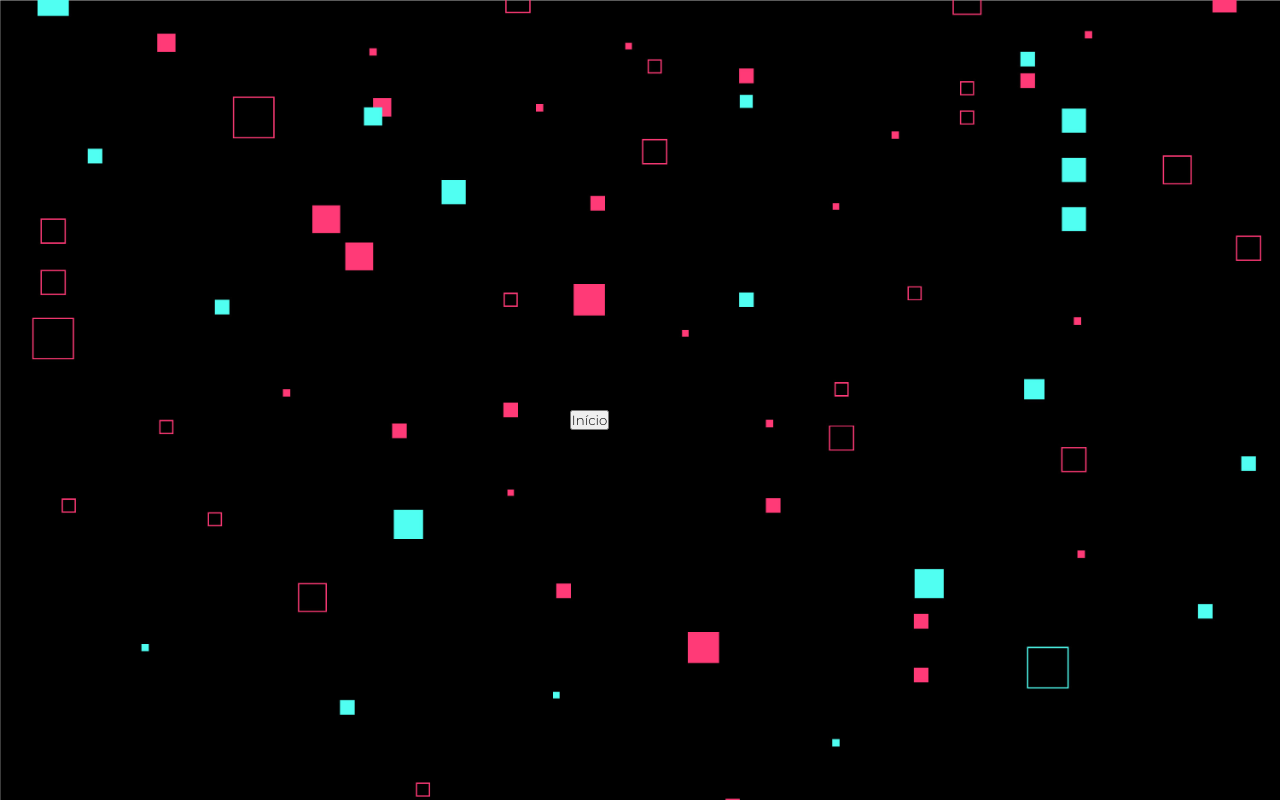
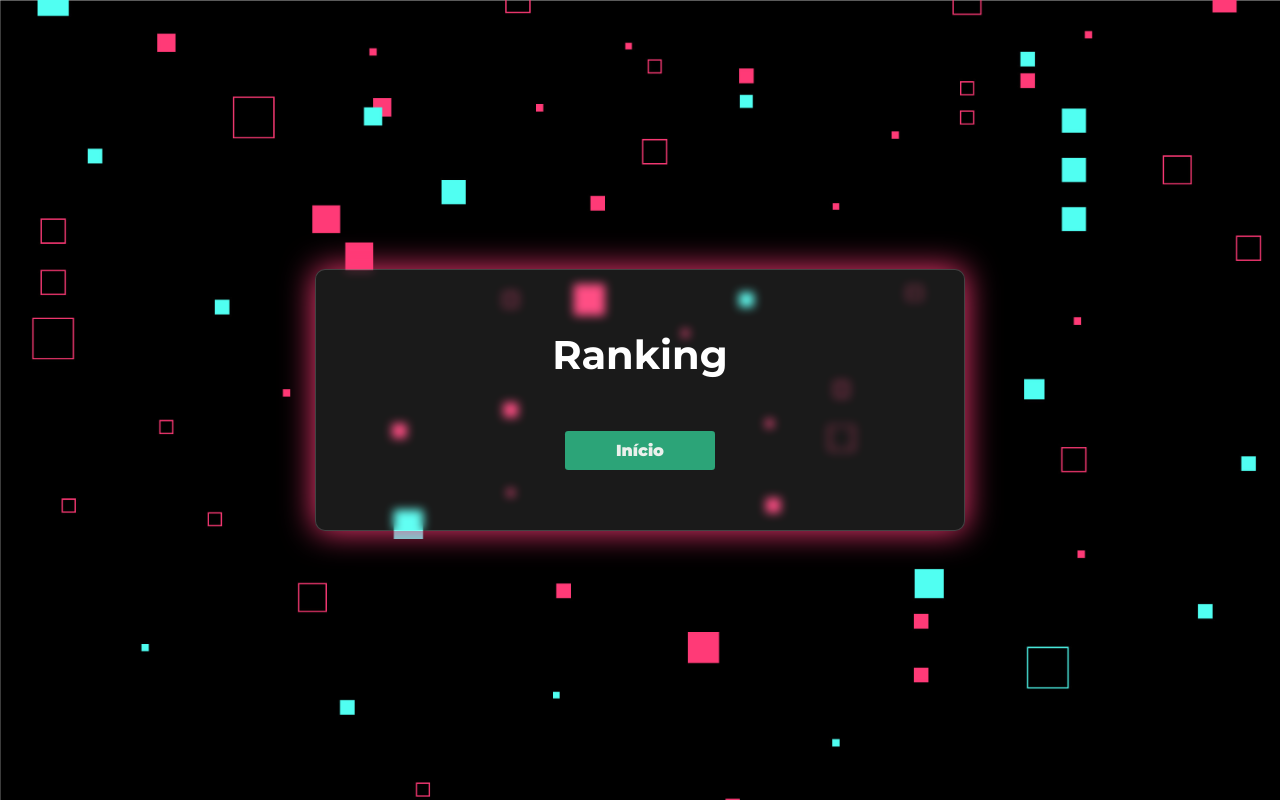
Before and after one commit to vitor-nogueira-dev/game-trivia, a React (Create React App) app: page /ranking in a window 1280 px wide. Built offline with nearby package versions, Linux system fonts and the light colour scheme.

Commit message:
Feat:Implementando a tela de Ranking

```diff
--- a/src/App.jsx
+++ b/src/App.jsx
@@ -4,7 +4,7 @@ import Login from './pages/Login/Login';
 import Settings from './pages/Settings/Settings';
 import Game from './pages/Game/Game';
 import Feedback from './pages/Feedback/Feedback.jsx';
-import Ranking from './pages/Ranking';
+import Ranking from './pages/Ranking/Ranking';
 import './App.css';
 
 export default function App() {
--- a/src/pages/Ranking.jsx
+++ b/src/pages/Ranking/Ranking.jsx
@@ -2,8 +2,9 @@ import React, { Component } from 'react';
 import PropTypes from 'prop-types';
 import { connect } from 'react-redux';
 import { MD5 } from 'crypto-js';
-import { getRanking } from '../services/rankingsService';
-import { restartScore } from '../redux/actions';
+import { getRanking } from '../../services/rankingsService';
+import { restartScore } from '../../redux/actions';
+import { ContainerBlur, StyledButtonsRanking, StyledContentRaking,StyledContentOfPlayers, StyledImagens } from "./style.js";
 
 class Ranking extends Component {
   state = {
@@ -24,17 +25,21 @@ class Ranking extends Component {
   render() {
     const { rankings } = this.state;
     return (
-      <div>
-        <div>
+      <ContainerBlur>
+        <StyledContentRaking>
           <h1 data-testid="ranking-title">Ranking</h1>
           {rankings.sort((a, b) => b.score - a.score).map((item, index) => (
-            <div key={ index }>
-              <img data-testid="header-profile-picture" src={ `https://www.gravatar.com/avatar/${MD5(item.email).toString()}` } alt="" />
-              <p data-testid={ `player-name-${index}` }>{item.nome}</p>
-              <p data-testid={ `player-score-${index}` }>{item.score}</p>
-            </div>
+            <StyledContentOfPlayers key={ index }>
+              <StyledImagens>
+              <img className='images' data-testid="header-profile-picture" src={ `https://www.gravatar.com/avatar/${MD5(item.email).toString()}` } alt="" />
+              <img className= 'star'src="https://raw.githubusercontent.com/Tarikul-Islam-Anik/tarikul-islam-anik/main/assets/images/Star.png" alt="Star" />
+              </StyledImagens>
+              <p className='inputName'data-testid={ `player-name-${index}` }>{item.nome}</p>
+              <p className='inputScore'data-testid={ `player-score-${index}` }>Score: {item.score}</p>
+            </StyledContentOfPlayers>
           ))}
-        </div>
+        </StyledContentRaking>
+        <StyledButtonsRanking>
         <button
           type="button"
           data-testid="btn-go-home"
@@ -42,7 +47,8 @@ class Ranking extends Component {
         >
           Início
         </button>
-      </div>
+        </StyledButtonsRanking>
+      </ContainerBlur>
     );
   }
 }
--- /dev/null
+++ b/src/pages/Ranking/style.js
@@ -0,0 +1,150 @@
+import styled from 'styled-components';
+
+//Fundo Buir
+export const ContainerBlur = styled.div`
+	display: flex;
+	flex-direction: column;
+	align-items: center;
+    justify-content: center;
+	gap: 12px;
+	width: 650px;
+	padding: 60px;
+
+	background: rgba(255, 255, 255, 0.1);
+	box-shadow: 0 0px 32px 0 var(--color-pink);
+	backdrop-filter: blur(5px);
+	-webkit-backdrop-filter: blur(5px);
+	border-radius: 10px;
+	border: 1px solid rgba(255, 255, 255, 0.18);
+
+    @media screen and (max-width: 768px) {
+		justify-content: center;
+		padding-top: 20px;
+		gap: 5rem;
+
+		width: 350px;
+		height: 610px;
+	}
+
+
+`;
+
+//Conteudo dos rankings dos Players
+export const StyledContentRaking = styled.div`
+	display: flex;
+	flex-direction: column;
+    align-items: center;
+    justify-content: center;
+	gap: 12px;
+
+    h1{
+        display: flex;
+        width: 50%;
+        color:white;
+        gap:20px;
+        align-items: center;
+        justify-content: center;
+        margin-bottom: 40px;
+        font-size: 40px;
+    }
+
+    @media screen and (max-width: 768px) {
+    display: flex;
+    flex-direction: column;
+    align-items: center;
+    gap: 10px;
+	}
+
+`;
+
+//Estilizaçao das informaçoes do jogador/foto/star/nomes e ponto
+export const StyledContentOfPlayers = styled.div`
+	display: flex;
+	width: 600px;
+    gap: 12px;
+    align-items: center;
+    justify-content: center;
+
+    .inputName{
+        width: 100%;
+        background: gray;
+        border-radius:5px;
+        padding:10px;
+        color:white;
+        margin-top: 10px;
+        height: 100%;
+        font-size: 17px;
+    }
+    .inputScore{
+        width: 50%;
+        background:gray;
+        border-radius:5px;
+        padding: 10px;
+        color: white;
+        margin-left: 20px;
+        margin-right: 10px;
+        margin-top: 10px;
+        font-size: 17px;
+    }
+
+    @media screen and (max-width: 768px) {
+    display: flex;
+    align-items: center;
+    justify-content: center;
+    height: 20px;
+    gap: 15px;
+    margin-top: 70px;
+    width: 450px;
+    margin-right: 100px;
+	}
+`;
+
+//Estilizaçao das Imagens
+export const StyledImagens = styled.div`
+    display: flex;
+    align-items: center;
+    justify-content: center;
+
+	.images{
+        width:75px;
+        border-radius: 50%;
+        margin-left:10px;
+        box-shadow: 0 0px 5px 3px var(--color-azulSerenite);
+    }
+
+    .star{
+        width: 75px;
+    }
+
+    @media screen and (max-width: 768px) {
+    display: flex;
+    width: 1000px;
+    padding: 55px;
+	}
+`;
+
+//Buttons styles
+export const StyledButtonsRanking = styled.div`
+	display: flex;
+	flex-direction: column;
+	gap: 0.5rem;
+	width: 150px;
+    color: red;
+
+    button {
+        cursor: pointer;
+		color: #ebf0ec;
+		font-weight: 800;
+		font-size: 1rem;
+		border: none;
+		border-radius: 0.2rem;
+		padding: 0.6rem 0.7rem;
+		background-color: #2ca478;
+	}
+    button:hover {
+    background: #2ca478;
+    color: #000;
+    border-radius: 5px;
+    box-shadow: 0 0 5px #2ca478, 0 0 10px #2ca478;
+    }
+`;
```
